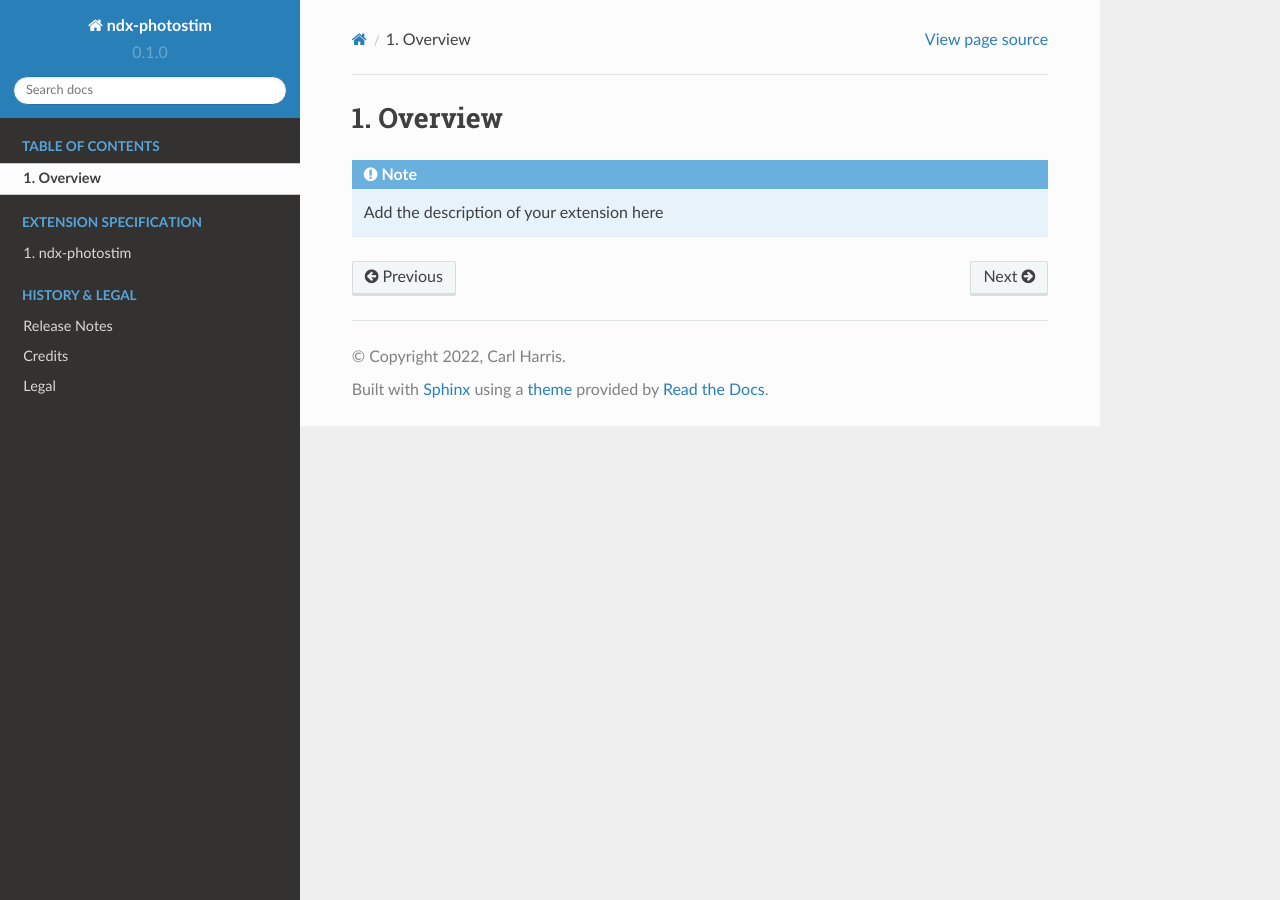
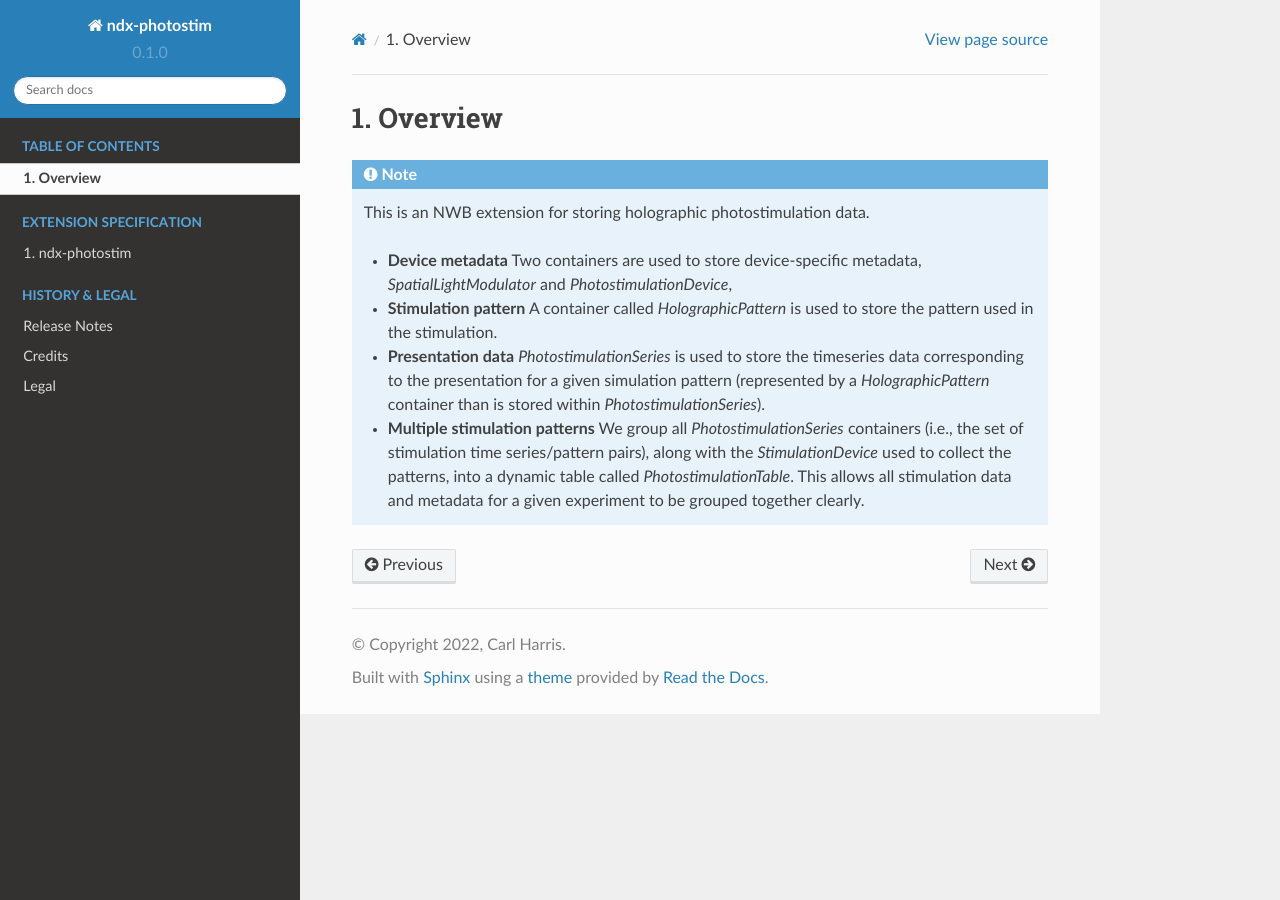
Before and after one commit to nimh-dsst/ndx-photostim, a Sphinx documentation site: the page built from docs/source/description.rst, in a window 1280 px wide. Built offline with Sphinx 7.4.7 and the Read the Docs theme 2.0.0, drawn with Linux system fonts in a browser that asks for light colours.

Commit message:
doc updates

```diff
--- a/docs/source/conf_doc_autogen.py
+++ b/docs/source/conf_doc_autogen.py
@@ -76,7 +76,7 @@ spec_add_latex_clearpage_after_ndt_sections = True
 
 # Resolve includes to always show the full list of objects that are part of a type (True)
 # or to show only the parts that are actually new to a current type while only linking to base types
-spec_resolve_type_inc = False
+spec_resolve_type_inc = True
 
 # Default type map to be used. This is the type map where dependent namespaces are stored. In the case of
 # NWB this is spec_default_type_map = pynwb.get_type_map()
--- a/docs/source/credits.rst
+++ b/docs/source/credits.rst
@@ -7,10 +7,11 @@ Credits
 
 Acknowledgments
 ===============
-
+Collaboration between Histed Lab and Data Science and Sharing Team (DSST) at the National Institute of Mental Health.
 
 Authors
 =======
+Carl Harris, Paul LaFosse, Nina Friedman, Ciana Deveau, Adam Thomas, Mark Histed
 
 
 *****
--- a/docs/source/description.rst
+++ b/docs/source/description.rst
@@ -2,4 +2,9 @@ Overview
 ========
 
 .. note::
-    Add the description of your extension here
+    This is an NWB extension for storing holographic photostimulation data.
+
+    * **Device metadata** Two containers are used to store device-specific metadata, `SpatialLightModulator` and `PhotostimulationDevice`,
+    * **Stimulation pattern** A container called `HolographicPattern` is used to store the pattern used in the stimulation.
+    * **Presentation data** `PhotostimulationSeries` is used to store the timeseries data corresponding to the presentation for a given simulation pattern (represented by a `HolographicPattern` container than is stored within `PhotostimulationSeries`).
+    * **Multiple stimulation patterns** We group all `PhotostimulationSeries` containers (i.e., the set of stimulation time series/pattern pairs), along with the `StimulationDevice` used to collect the patterns, into a dynamic table called `PhotostimulationTable`. This allows all stimulation data and metadata for a given experiment to be grouped together clearly.
```
Also changed, not shown: tutorial.ipynb.
